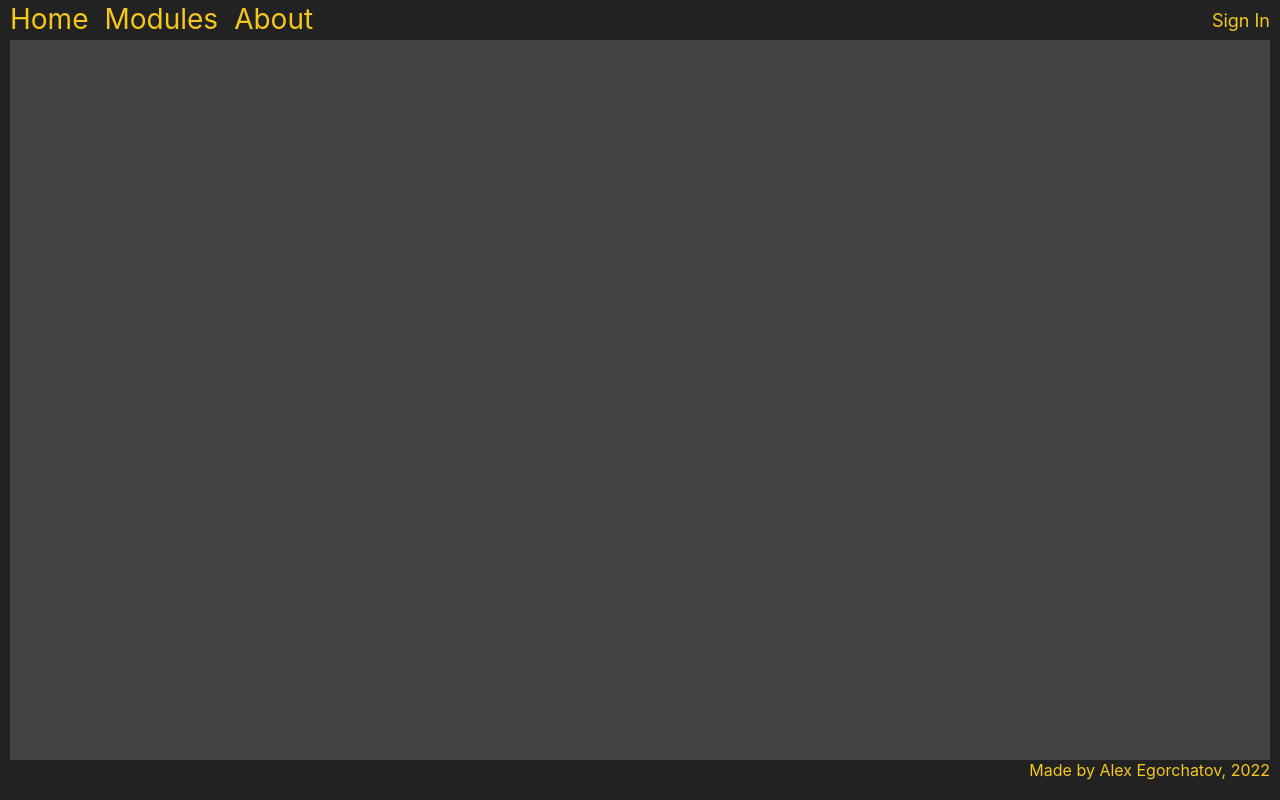
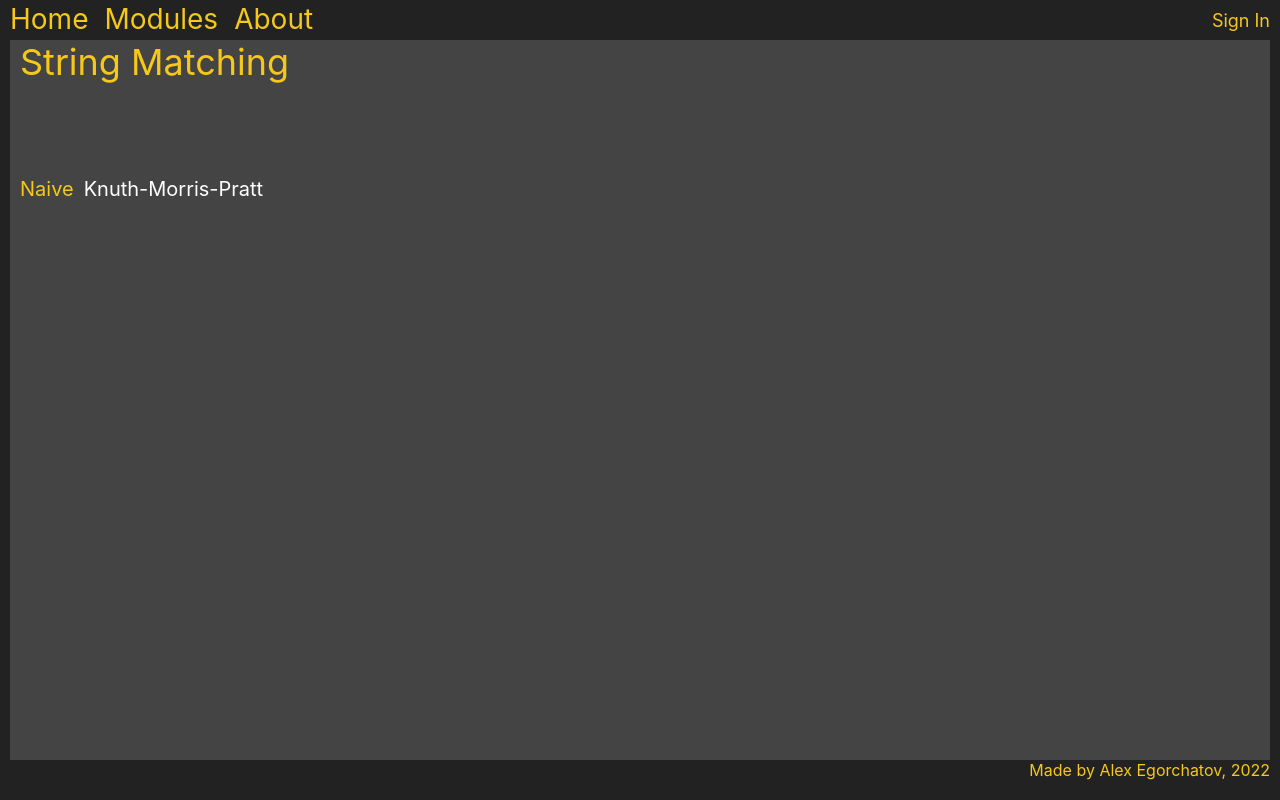
Before and after one commit to AlexEgorchatov/Algorithms, a React (Create React App) app in the folder frontend/: page /search in a window 1280 px wide. Built offline with nearby package versions, Linux system fonts and the light colour scheme.

Commit message:
Worked on implementing String Matching page. Added string matching algorithms list.

```diff
--- a/frontend/src/Pages/StringMatchingPage.tsx
+++ b/frontend/src/Pages/StringMatchingPage.tsx
@@ -1,6 +1,164 @@
+/* eslint-disable react-hooks/exhaustive-deps */
 /**@jsxImportSource @emotion/react */
-import React from 'react';
+import { css } from '@emotion/react';
+import { useEffect } from 'react';
+import { headerItemHovered, mainFontColor } from '../Resources/Colors';
+import { StringMatchingData, stringMatchingAlgorithms } from '../Resources/String Matching Page Resources/StringMatchingData';
+import { StringMatchingAlgorithmBase, StringMatchingAlgorithmEnum } from '../Resources/Algorithms/AlgorithmBase';
+import { useDispatch, useSelector } from 'react-redux';
+import { AppState } from '../Store/Store';
+import { NaivePatternMatching } from '../Resources/Algorithms/StringMatchingAlgorithms';
+import { updatingSelectedStringMatchingAlgorithmState } from '../Store/String Matching Page/StringMatchingPageStateManagement';
+import { updatingWindowHeightStateAction, updatingWindowWidthStateAction } from '../Store/Shared/WindowStateManagement';
+
+export let selectedStringMatchingAlgorithm: StringMatchingAlgorithmBase = new NaivePatternMatching(StringMatchingAlgorithmEnum.Naive);
+
+interface AlgorithmListProps {
+  data: StringMatchingData[];
+}
+
+interface AlgorithmProps {
+  title: string;
+  isSelected: boolean;
+  stringMatchingAlgorithm: StringMatchingAlgorithmBase;
+}
+
+const AlgorithmComponent = ({ title, isSelected, stringMatchingAlgorithm }: AlgorithmProps) => {
+  const algorithmState = useSelector((state: AppState) => state.sortingPageState);
+  const dispatch = useDispatch();
+
+  const handleClick = () => {
+    if (algorithmState.hasAlgorithmStarted) return;
+    selectedStringMatchingAlgorithm = stringMatchingAlgorithm;
+    dispatch(updatingSelectedStringMatchingAlgorithmState(stringMatchingAlgorithm.stringMatchingAlgorithm));
+  };
+
+  return (
+    <div
+      css={css`
+        font-size: 20px;
+        color: ${isSelected ? '' : 'white'};
+        margin-right: 10px;
+        cursor: ${algorithmState.hasAlgorithmStarted && !isSelected ? 'default' : 'pointer'};
+        opacity: ${algorithmState.hasAlgorithmStarted && !isSelected ? '0.5' : '1'};
+        :hover {
+          ${!algorithmState.hasAlgorithmStarted &&
+          `
+            color: ${!isSelected ? `${headerItemHovered}` : ''};
+          `}
+        }
+      `}
+      onClick={handleClick}
+    >
+      {title}
+    </div>
+  );
+};
+
+const AlgorithmsList = ({ data }: AlgorithmListProps) => {
+  const algorithmState = useSelector((state: AppState) => state.stringMatchingPageState);
+
+  return (
+    <div
+      css={css`
+        display: flex;
+      `}
+    >
+      {data.map((algorithm, index) => (
+        <AlgorithmComponent
+          key={index}
+          title={algorithm.title}
+          isSelected={algorithm.stringMatchingAlgorithm.stringMatchingAlgorithm === algorithmState.selectedStringMatchingAlgorithm}
+          stringMatchingAlgorithm={algorithm.stringMatchingAlgorithm}
+        />
+      ))}
+    </div>
+  );
+};
+
+const SettingsComponent = () => {
+  return (
+    <div
+      css={css`
+        margin: 0px 10px;
+        height: 25%;
+        min-height: 200px;
+        display: block;
+      `}
+    >
+      <div
+        css={css`
+          height: 50px;
+          min-height: 50px;
+        `}
+      >
+        String Matching
+      </div>
+      <div
+        css={css`
+          height: 70%;
+          min-height: 118px;
+          display: flex;
+          flex-direction: column;
+          justify-content: space-around;
+        `}
+      >
+        <div
+          css={css`
+            display: flex;
+            align-items: flex-end;
+            justify-content: space-between;
+            width: 250px;
+          `}
+        >
+          <div
+            css={css`
+              display: flex;
+              justify-content: space-between;
+              width: 72px;
+            `}
+          >
+            {/* <ActionBar /> */}
+          </div>
+          {/* <GenerateInputComponent /> */}
+        </div>
+        <AlgorithmsList data={stringMatchingAlgorithms} />
+      </div>
+    </div>
+  );
+};
 
 export const StringMatchingPage = () => {
-  return <div></div>;
+  const dispatch = useDispatch();
+
+  useEffect(() => {
+    const handleWindowResize = () => {
+      dispatch(updatingWindowWidthStateAction(window.innerWidth));
+      dispatch(updatingWindowHeightStateAction(window.outerHeight));
+    };
+
+    window.addEventListener('resize', handleWindowResize);
+    return () => {
+      window.removeEventListener('resize', handleWindowResize);
+    };
+  }, []);
+
+  return (
+    <div
+      css={css`
+        color: ${mainFontColor};
+        font-size: 36px;
+        text-align: left;
+        overflow: auto;
+        height: 100%;
+      `}
+    >
+      <SettingsComponent />
+      <div
+        css={css`
+          height: 75%;
+        `}
+      ></div>
+    </div>
+  );
 };
```
